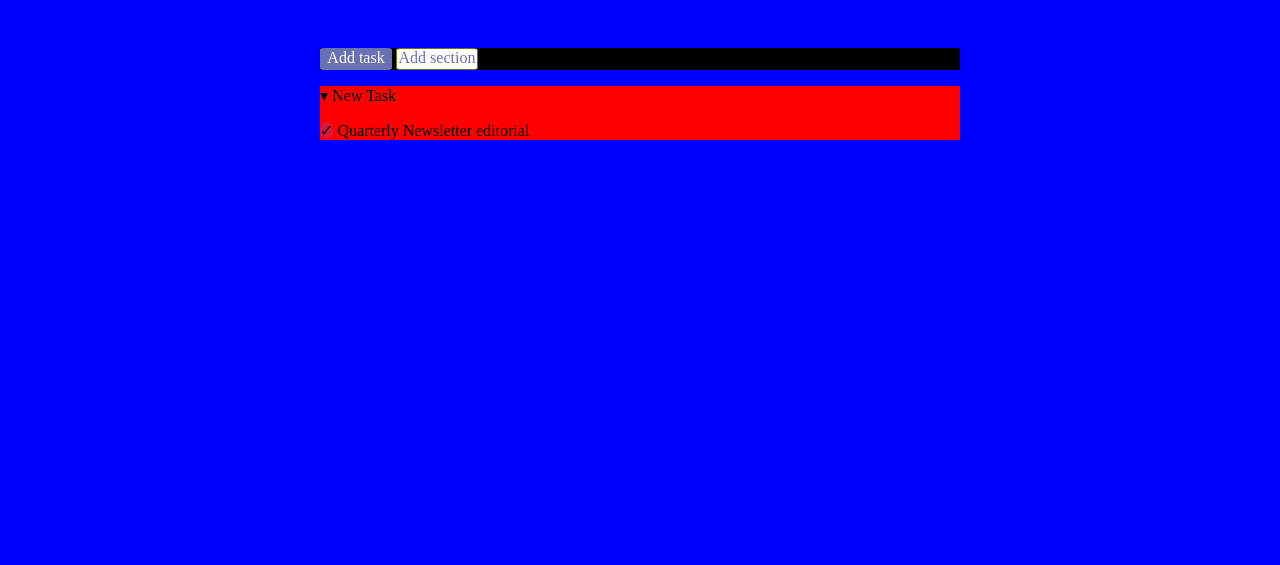
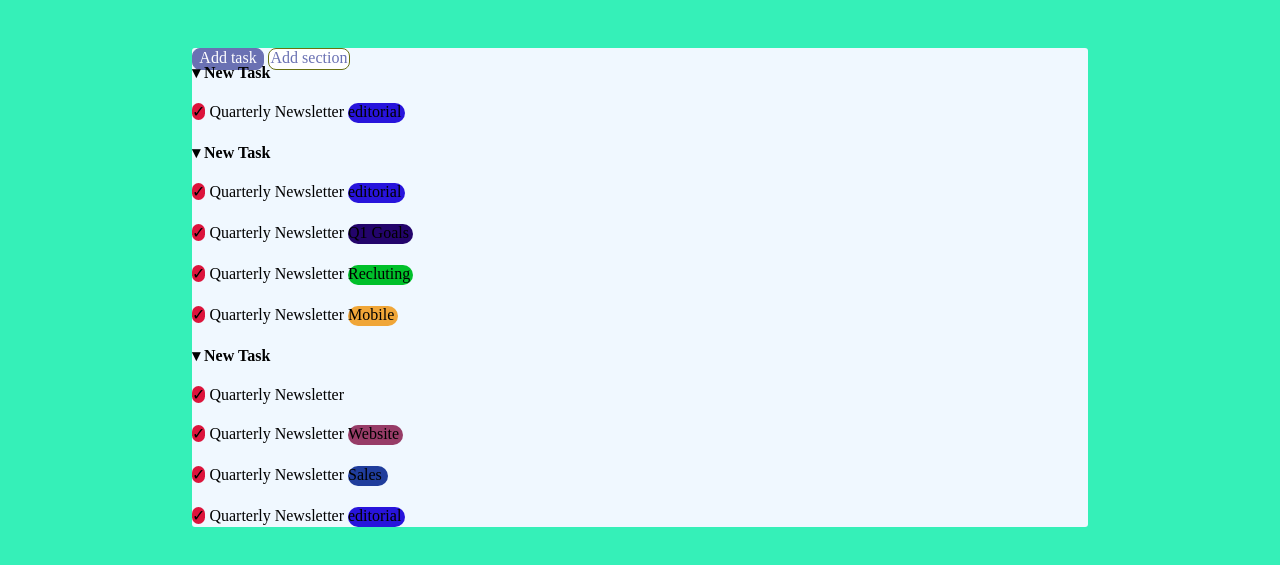
Before and after one commit to maurizio-marotta/html-css-toboolist, a plain HTML site: page index.html in a window 1280 px wide. Shown: the part 83-648 px from the top of the page. Drawn offline with Linux system fonts and the light colour scheme.

Commit message:
[finish]

```diff
--- a/index.html
+++ b/index.html
@@ -29,8 +29,24 @@
 
     <div class="contenitore-2">
       <div>
-        <p>&#9662 New Task</p>
-        <p> <span class="cerchio">&#10003;</span> Quarterly Newsletter <span> editorial</span></p>
+        <p><strong>&#9662 New Task</strong></p>
+        <p> <span class="cerchio">&#10003;</span> Quarterly Newsletter <span class="evidenziatore"> editorial</span></p>
+      </div>
+
+      <div>
+        <p> <strong>&#9662 New Task</strong></p>
+        <p> <span class="cerchio">&#10003;</span> Quarterly Newsletter <span class="evidenziatore"> editorial</span></p>
+        <p> <span class="cerchio">&#10003;</span> Quarterly Newsletter <span class="evidenziatore-2"> Q1 Goals</span></p>
+        <p> <span class="cerchio">&#10003;</span> Quarterly Newsletter <span class="evidenziatore-3"> Recluting</span></p>
+        <p> <span class="cerchio">&#10003;</span> Quarterly Newsletter <span class="evidenziatore-4"> Mobile</span></p>
+      </div>
+
+      <div>
+        <p> <strong>&#9662 New Task</strong></p>
+        <p> <span class="cerchio">&#10003;</span> Quarterly Newsletter</p>
+        <p> <span class="cerchio">&#10003;</span> Quarterly Newsletter <span class="evidenziatore-5"> Website</span></p>
+        <p> <span class="cerchio">&#10003;</span> Quarterly Newsletter <span class="evidenziatore-6"> Sales</span></p>
+        <p> <span class="cerchio">&#10003;</span> Quarterly Newsletter <span class="evidenziatore"> editorial</span></p>
       </div>
 
     </div>
--- a/style.css/style.css
+++ b/style.css/style.css
@@ -1,6 +1,6 @@
 body{
   margin: auto;
-  background-color: blue;
+  background-color: rgb(53, 240, 184);
 }
 header{
   width: 100%;
@@ -19,16 +19,19 @@ header{
 
 .container{
   padding: 4%;
-  width: 50%;
+  width: 70%;
   margin: 0 auto;
 }
 
 .contenitore{
-  background-color: black;
+  border-radius: 3px;
+  background-color: aliceblue ;
 }
 
 .contenitore-2{
-  background-color: rgb(255, 0, 0);
+  border-radius: 3px;
+  margin-top: -3%;
+  background-color: aliceblue ;
 }
 
 .finto-box{
@@ -38,7 +41,7 @@ header{
   background-color: rgb(106, 113, 179);;
   height: 20px;
   width: 70px;
-  border-radius: 8%;
+  border-radius: 8px;
   text-align: center;
   border: 1px solid rgb(106, 113, 179);;
 }
@@ -50,12 +53,64 @@ header{
   background-color: rgb(255, 255, 255);
   height: 20px;
   width: 80px;
-  border-radius: 8%;
+  border-radius: 8px;
   text-align: center;
   border: 1px solid rgb(106, 113, 17);
 }
 
 .cerchio{
   background-color: crimson;
-  border-radius: 50%;
+  border-radius: 50px;
 }
+
+.evidenziatore{
+  display: inline-block;
+  background-color: rgb(40, 20, 220);
+  border-radius: 15px;
+  height: 20px;
+  width: 57px;
+}
+
+p{
+  margin-top: 20px;
+}
+
+.evidenziatore-2{
+  display: inline-block;
+  background-color: rgb(35, 4, 107);
+  border-radius: 15px;
+  height: 20px;
+  width: 65px;
+}
+
+.evidenziatore-3{
+  display: inline-block;
+  background-color: rgb(0, 192, 42);
+  border-radius: 15px;
+  height: 20px;
+  width: 65px;
+}
+
+.evidenziatore-4{
+  display: inline-block;
+  background-color: rgb(240, 166, 56);
+  border-radius: 15px;
+  height: 20px;
+  width: 50px;
+}
+
+.evidenziatore-5{
+  display: inline-block;
+  background-color: rgb(151, 60, 103);
+  border-radius: 15px;
+  height: 20px;
+  width: 55px;
+}
+
+.evidenziatore-6{
+  display: inline-block;
+  background-color: rgb(32, 61, 156);
+  border-radius: 15px;
+  height: 20px;
+  width: 40px;
+}
```
